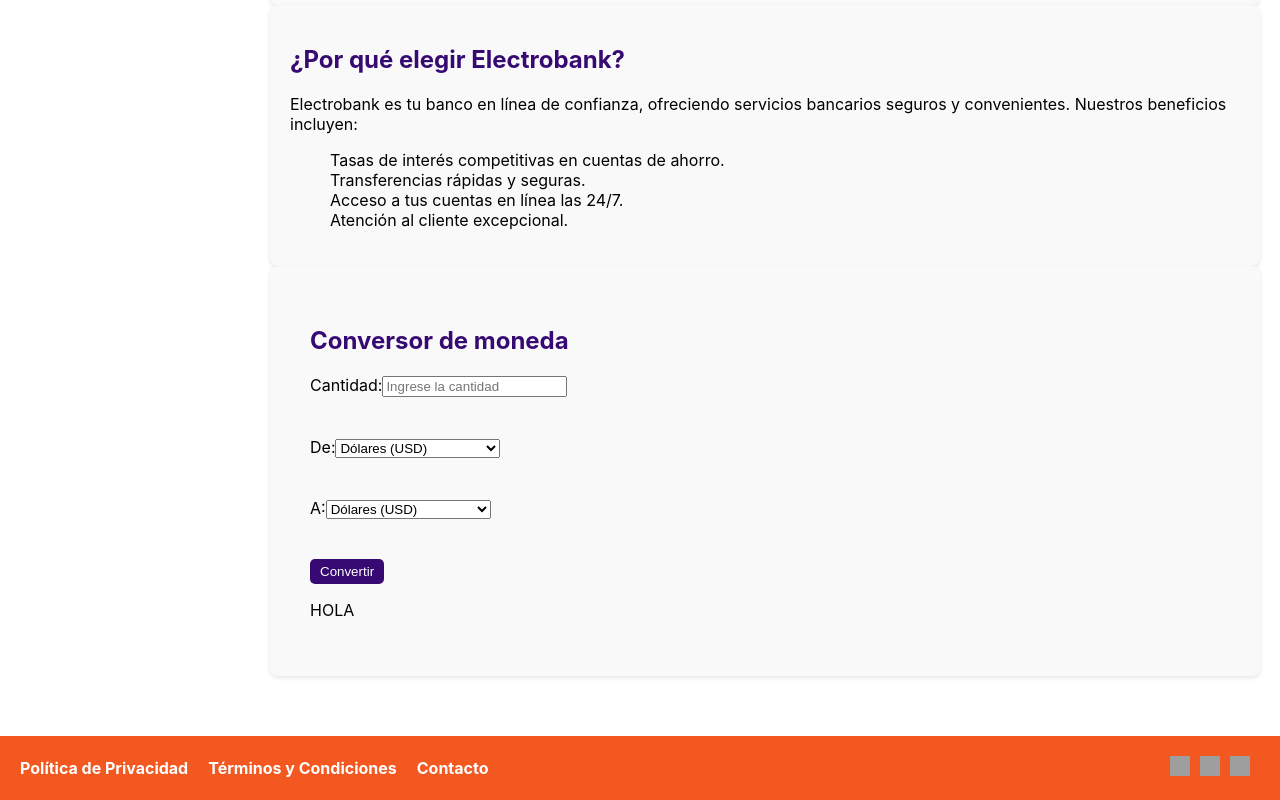
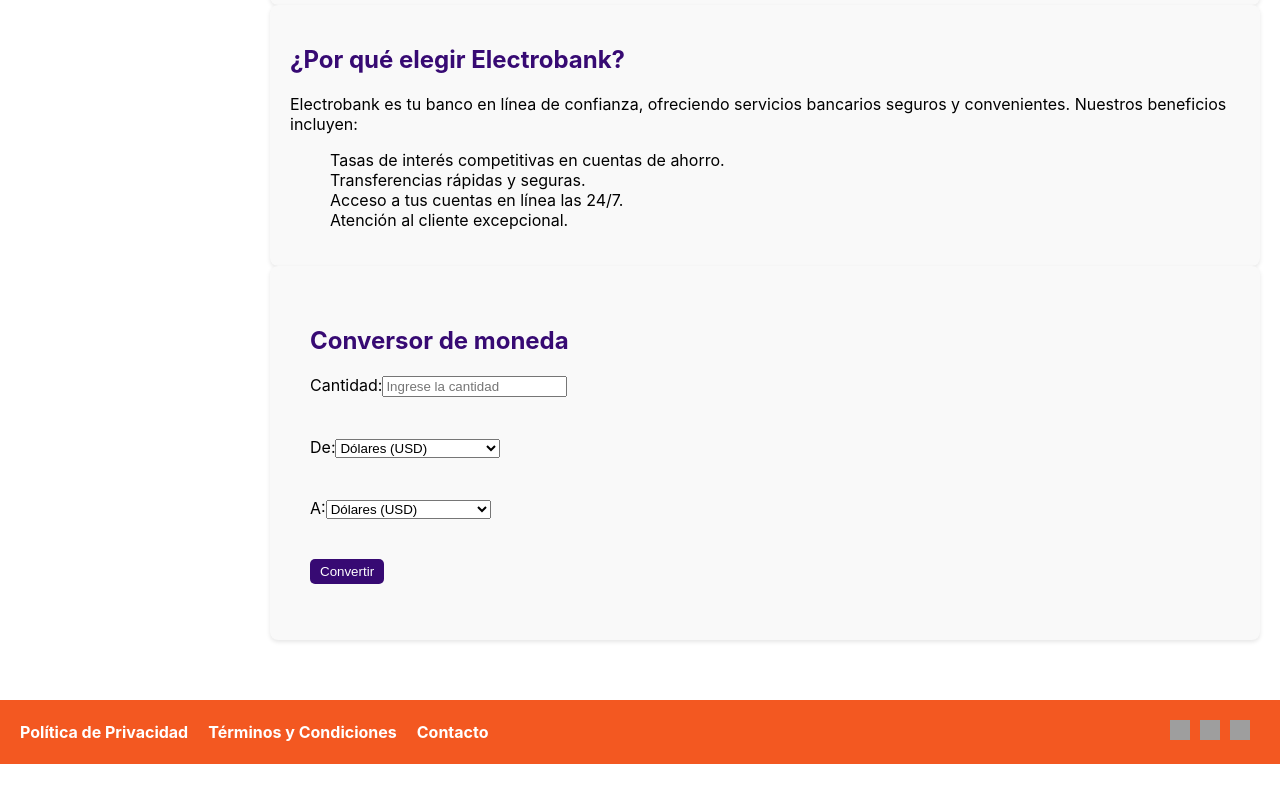
Before and after one commit to Camahuate/Electrobank, a React (Create React App) app: page / in a window 1280 px wide. Shown: the part 1006-1806 px from the top of the page. After the commit the page ends 1770 px from the top, so only its background shows below. Built offline with nearby package versions, Linux system fonts and the light colour scheme; grey boxes are pictures that could not be loaded.

Commit message:
Arreglando Conversor de Moneda

```diff
--- a/src/ConversorMoneda.jsx
+++ b/src/ConversorMoneda.jsx
@@ -86,15 +86,14 @@
       </div>
       <br />
       <br />
-      <button className="btn-violeta" onClick={ConversorMoneda}>
-        Convertir
+      <button className="btn-violeta" onClick={convertCurrency}>
+      Convertir
       </button>
       <p>
         {result && (
           <span id="result">{result}</span>
         )}
       </p>
-      <p>HOLA</p>
     </div>
   );
 }
```
